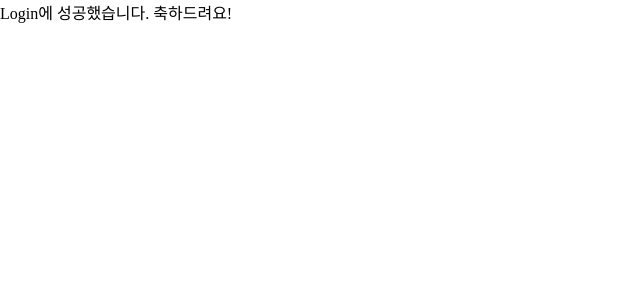
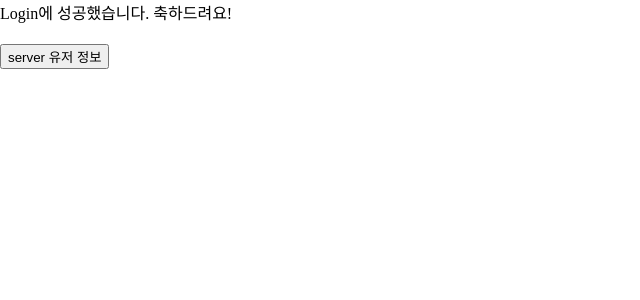
Before and after one commit to programmer-sjk/oauth-example, a Vue app in the folder client/source/: page /home in a window 1280 px wide. Shown: the top 300 px of the page, without its empty margins (0-640 px from the left). Built offline with nearby package versions, Linux system fonts and the light colour scheme; what vue-cookies would draw is missing.

Commit message:
home에서 server로 데이터를 가져오는 버튼 및 display 로직 추가

```diff
--- a/client/source/src/components/Home.vue
+++ b/client/source/src/components/Home.vue
@@ -1,17 +1,39 @@
 <template>
     <div>
-        Login에 성공했습니다. 축하드려요!
+        <div>
+            Login에 성공했습니다. 축하드려요!
+        </div>
+        <input class="userBtn" type="button" value="server 유저 정보" @click="getUserInfo">
+        <div>
+            {{username}}
+        </div>
     </div>
 </template>
 
 <script>
+import axios from 'axios'
+
 export default {
     name: 'Home',
     props: [],
     data: function() {
         return {
-            oauth_way: 0,
+            username: "",
+        }
+    },
+    methods: {
+        getUserInfo: function() {
+            axios.get(this.$serverUrl + '/user')
+                .then(r => {
+                    this.username = r.data
+                }).catch(e => this.username = "")
         }
     }
 }
 </script>
+
+<style scoped>
+    .userBtn {
+        margin-top: 20px;
+    }
+</style>
```
